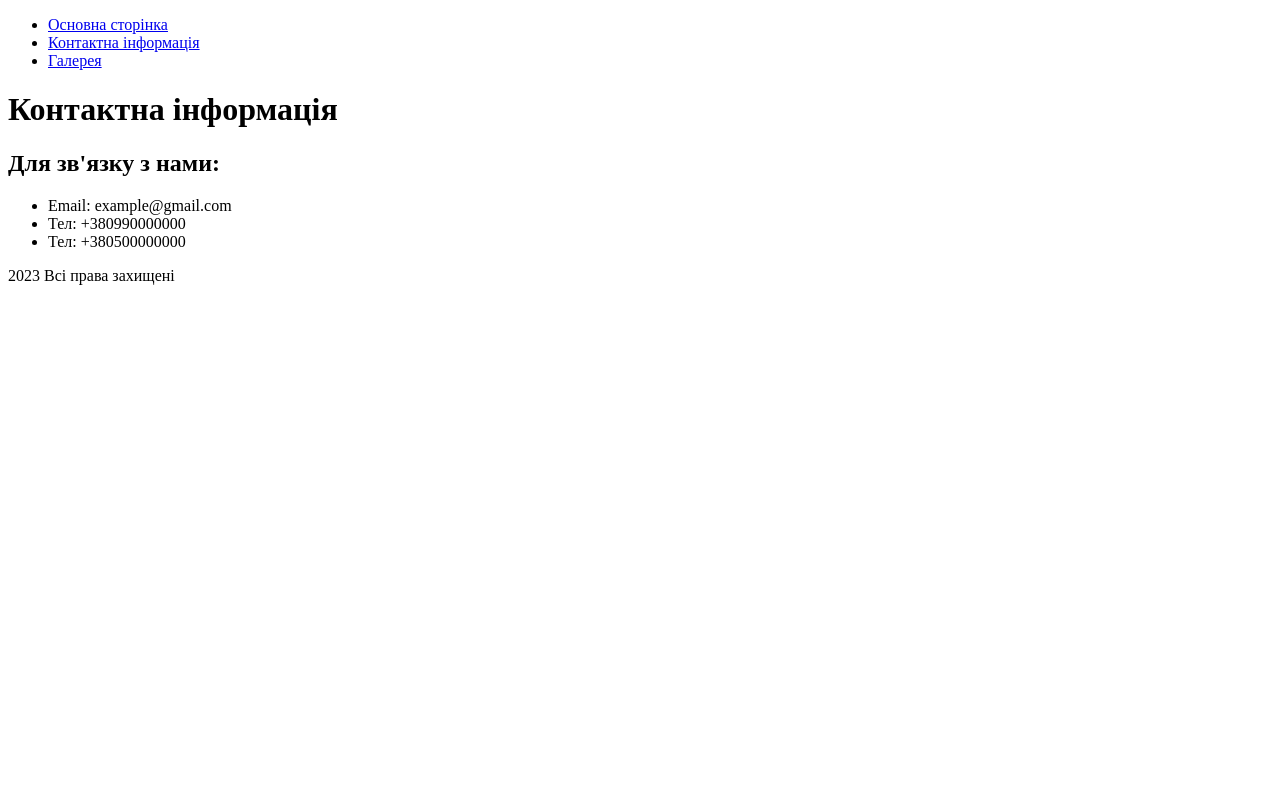
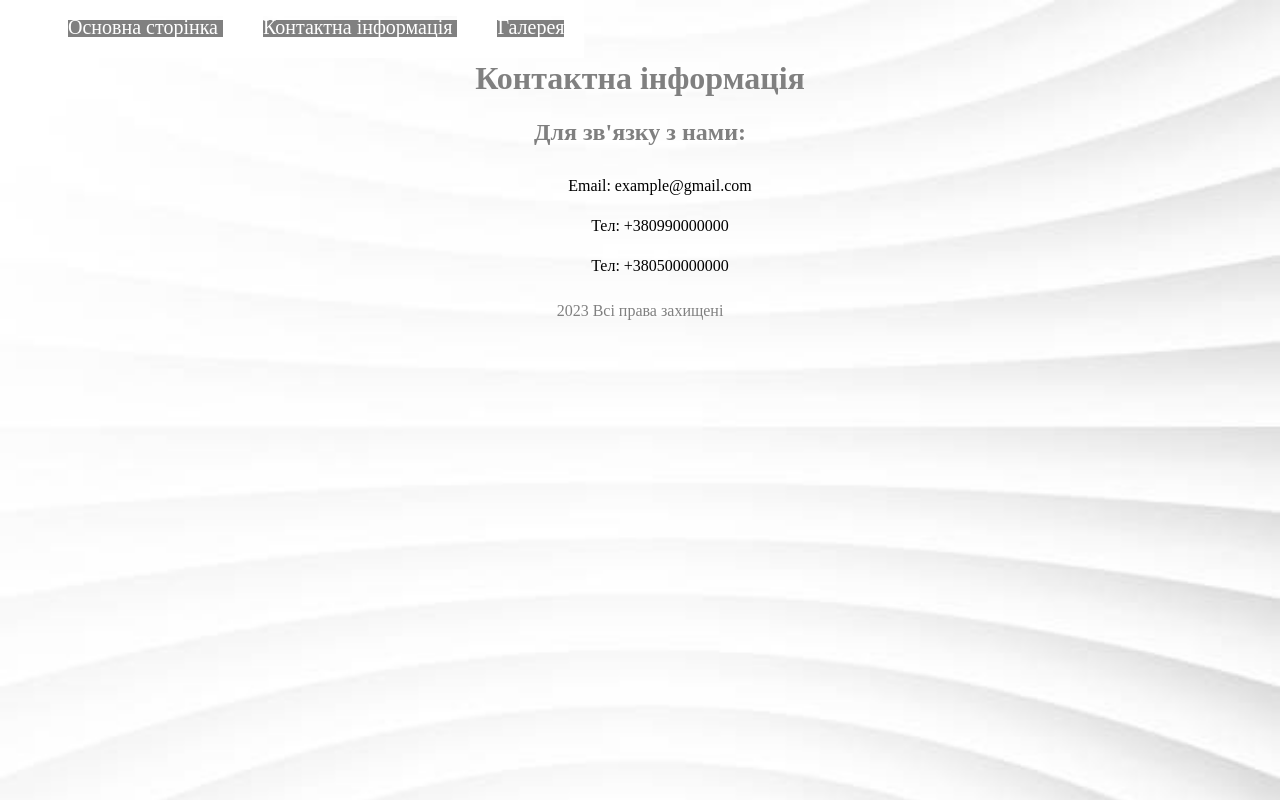
Before and after one commit to Alyonaaa19/TestQA, a plain HTML site: page pages/contact.html in a window 1280 px wide. Drawn offline with Linux system fonts and the light colour scheme.

Commit message:
Added HW20

```diff
--- /dev/null
+++ b/css/base.css
@@ -0,0 +1,38 @@
+.header_nav {
+	list-style-type: none;
+}
+
+.header_text {
+	text-decoration: none ;
+	color: white;
+	border: 20px solid white;
+	font-size: 20px;
+}
+
+.header_formatted {
+	display: inline ;
+	background-color: grey;
+}
+
+.header_formatted:hover {
+	background-color: blue;
+}
+
+.text_center {
+	text-align: center ;
+	color: grey;
+}
+ body {
+ 	background-image: url(../img/istockphoto-1369748264-612x612.jpg);
+ 	background-size: cover;
+ }
+
+ .contact {
+ 	list-style-type: none;
+ }
+
+
+.contact_formatted {
+	text-align: center;
+	line-height: 40px;
+}
--- a/pages/contact.html
+++ b/pages/contact.html
@@ -4,28 +4,29 @@
 	<meta charset="utf-8">
 	<meta name="viewport" content="width=device-width, initial-scale=1">
 	<title> Контактна інформація </title>
+	<link rel="stylesheet" type="text/css" href="../css/base.css">
 </head>
 <body>
 	<header>
 		<nav>
-			<ul>
-				<li> <a href="../index.html"> Основна сторінка </a> </li>
-				<li> <a href="#"> Контактна інформація </a> </li>
-				<li> <a href="gallery.html"> Галерея </a> </li>
+			<ul class="header_nav">
+				<li class="header_formatted"> <a class="header_text" href="../index.html"> Основна сторінка </a> </li>
+				<li class="header_formatted"> <a class="header_text" href="#"> Контактна інформація </a> </li>
+				<li class="header_formatted"> <a class="header_text" href="gallery.html"> Галерея </a> </li>
 			</ul>
 		</nav>
-		<h1> Контактна інформація </h1>
+		<h1 class="text_center"> Контактна інформація </h1>
 	</header>
 	<main>
-		<h2>  Для зв'язку з нами: </h2>
-		<ul>
-			<li> Email: example@gmail.com </li>
-			<li> Тел: +380990000000</li>
-			<li> Тел: +380500000000</li>
+		<h2 class="text_center">  Для зв'язку з нами: </h2>
+		<ul class="contact">
+			<li class="contact_formatted"> Email: example@gmail.com </li>
+			<li class="contact_formatted"> Тел: +380990000000</li>
+			<li class="contact_formatted"> Тел: +380500000000</li>
 		</ul>
 	</main>
 	<footer>
-		<p> 2023 Всі права захищені</p>
+		<p class="text_center"> 2023 Всі права захищені</p>
 	</footer>
 </body>
 </html>
```
Also changed, not shown: index.html (+11 -10 lines), pages/gallery.html (+10 -9 lines), img/istockphoto-1369748264-612x612.jpg (added).
